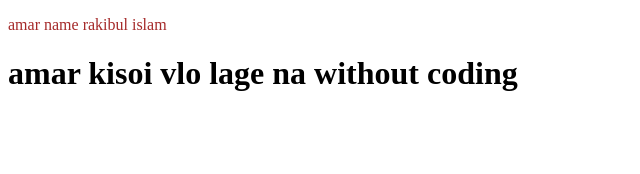
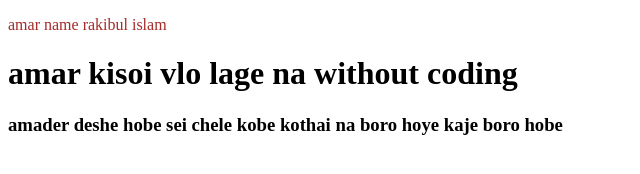
Before and after one commit to rakibgithub21/my-second-repo, a plain HTML site: page index.html in a window 1280 px wide. Shown: the whole page, without its empty margins (0-640 px from the left). Drawn offline with Linux system fonts and the light colour scheme.

Commit message:
add kor plz

```diff
--- a/index.html
+++ b/index.html
@@ -9,6 +9,7 @@
 <body>
     <p>amar name rakibul islam</p>
     <h1>amar kisoi vlo lage na without coding</h1>
+    <h3>amader deshe hobe sei chele kobe kothai na boro hoye kaje boro hobe</h3>
 
 </body>
 </html>
```
